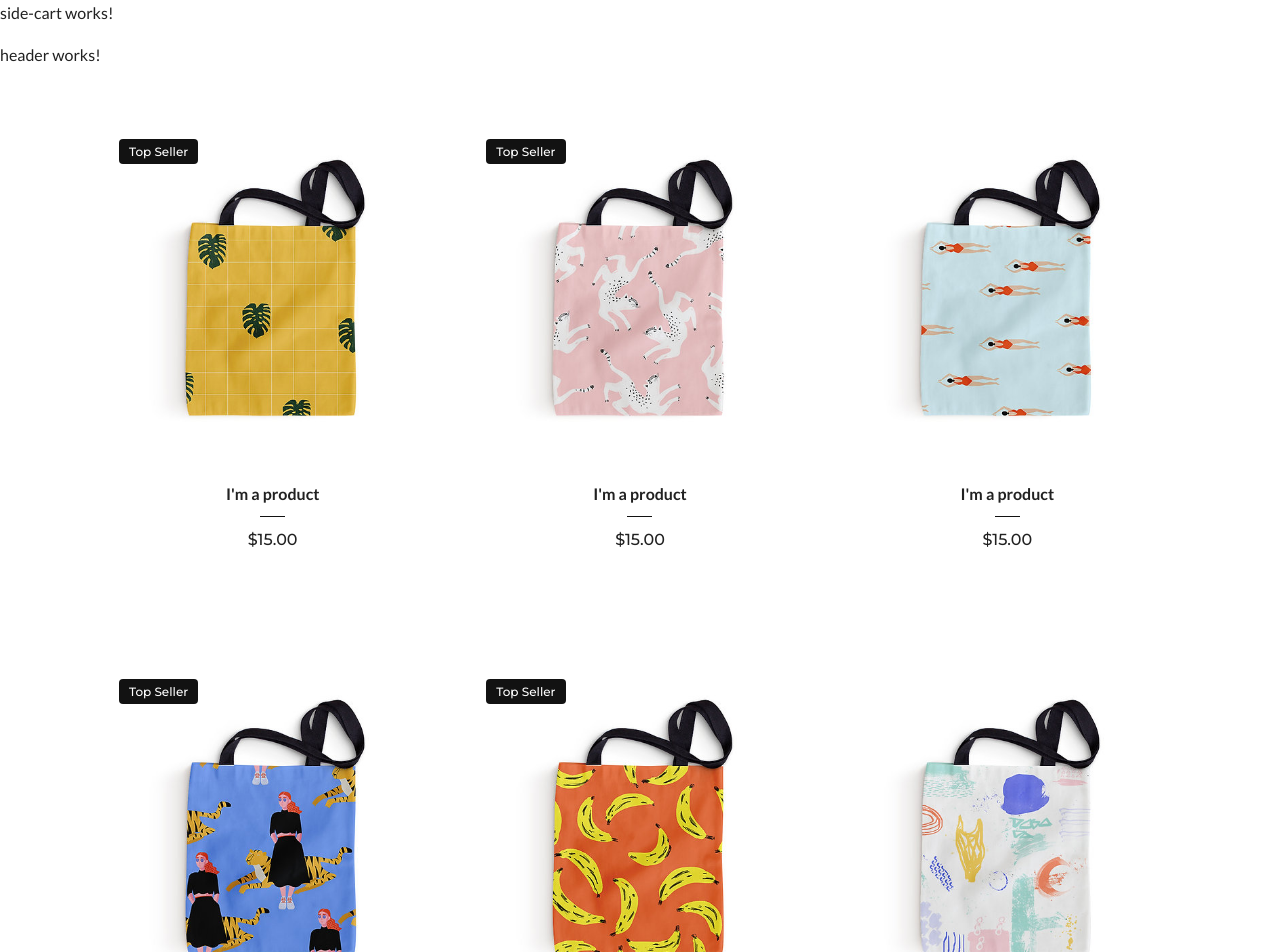
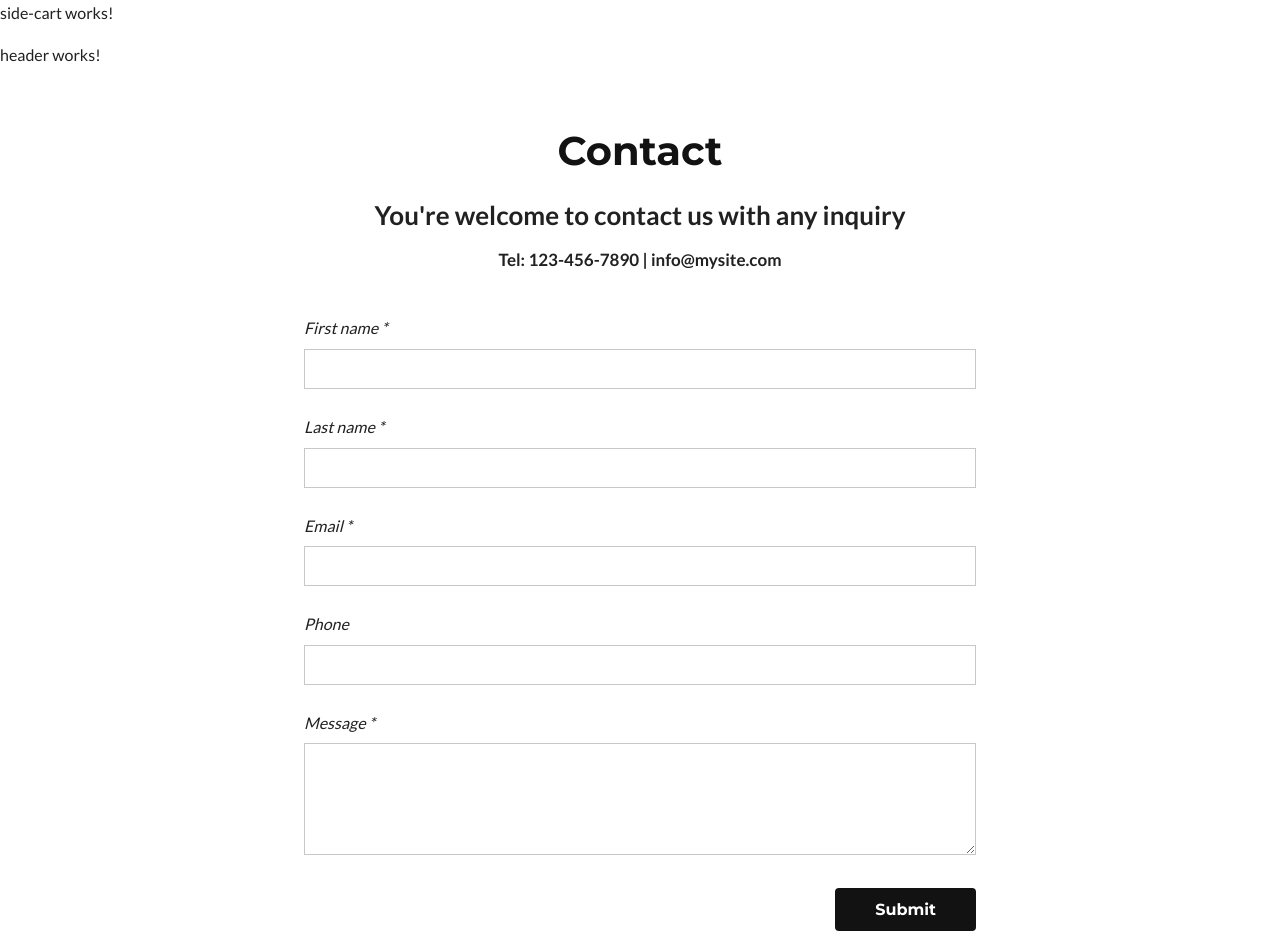
Before and after one commit to Ruska-N/Final-Project-BTU, an Angular app in the folder e-Commerce/: page /contact in a window 1280 px wide. Before the commit this address led to /. Shown: the top 952 px of the page. Built offline with nearby package versions, Linux system fonts and the light colour scheme.

Commit message:
feat(contact): add contact page and form

```diff
--- a/e-Commerce/src/app/app.routes.ts
+++ b/e-Commerce/src/app/app.routes.ts
@@ -2,6 +2,7 @@ import { Routes } from '@angular/router';
 import { ShopPageComponent } from './pages/shop-page/shop-page.component';
 import { ProductDetailsPageComponent } from './pages/product-details-page/product-details-page.component';
 import { GiftCardPageComponent } from './pages/gift-card-page/gift-card-page.component';
+import { ContactPageComponent } from './pages/contact-page/contact-page.component'; // Импортируйте компонент
 
 export const routes: Routes = [
   {
@@ -20,6 +21,11 @@ export const routes: Routes = [
     title: 'eGift Card',
   },
   {
+    path: 'contact',
+    component: ContactPageComponent,
+    title: 'Contact Us',
+  },
+  {
     path: '**',
     redirectTo: '',
   },
--- a/e-Commerce/src/app/pages/contact-page/contact-page.component.css
+++ b/e-Commerce/src/app/pages/contact-page/contact-page.component.css
@@ -0,0 +1,113 @@
+.contact-container {
+    max-width: 800px;
+    margin: 60px auto;
+    padding: 0 5%;
+    font-family: var(--font-headings);
+}
+
+.contact-header {
+    font-weight: 600;
+}
+
+.contact-header h1 {
+    font-family: var(--font-headings);
+    font-size: 40px;
+    margin-bottom: 20px;
+    text-align: center;
+}
+
+.contact-header p {
+    font-size: 26px;
+    margin-bottom: 8px;
+    text-align: center;
+}
+
+.contact-header .p-contacts {
+    line-height: 1.8em;
+    font-size: 17px;
+}
+
+.contact-body {
+    display: flex;
+    margin-top: 40px;
+}
+
+.form-container {
+    flex-grow: 1;
+}
+
+.form-field {
+    margin-bottom: 25px;
+    text-align: left;
+}
+
+.form-field label {
+    display: block;
+    font-family: var(--font-main);
+    font-style: italic;
+    font-size: 16px;
+    margin-bottom: 8px;
+}
+
+.form-field input,
+.form-field textarea {
+    width: 100%;
+    padding: 10px;
+    border: 1px solid var(--color-border);
+    background-color: transparent;
+    font-size: 16px;
+    outline: none;
+}
+
+.form-field input.invalid,
+.form-field textarea.invalid {
+    border-color: #ff5c5c;
+}
+
+.error-message {
+    display: flex;
+    align-items: center;
+    color: #ff5c5c;
+    font-size: 14px;
+    margin-top: 8px;
+}
+
+.error-message svg {
+    margin-right: 8px;
+    min-width: 24px;
+}
+
+.button-container {
+    width: 100%;
+    display: flex;
+    justify-content: end;
+}
+
+.submit-button {
+    background-color: var(--color-black);
+    color: var(--color-white);
+    border: none;
+    border-radius: 4px;
+    padding: 12px 40px;
+    cursor: pointer;
+    font-size: 16px;
+    font-family: var(--font-headings);
+    font-weight: 600;
+    transition: background-color 0.3s ease;
+}
+
+.submit-button:hover {
+    background-color: var(--color-accent-hover);
+}
+
+.social-icons {
+    display: flex;
+    flex-direction: column;
+    gap: 20px;
+    margin-left: 40px;
+}
+
+.social-icons a img {
+    width: 24px;
+    height: 24px;
+}
--- a/e-Commerce/src/app/pages/contact-page/contact-page.component.html
+++ b/e-Commerce/src/app/pages/contact-page/contact-page.component.html
@@ -1 +1,113 @@
-<p>contact-page works!</p>
+<div class="contact-container">
+  <div class="contact-header">
+    <h1>Contact</h1>
+    <p>You're welcome to contact us with any inquiry</p>
+    <p class="p-contacts">
+      Tel: 123-456-7890 <span> | </span> info&#64;mysite.com
+    </p>
+  </div>
+
+  <div class="contact-body">
+    <div class="form-container">
+      <form [formGroup]="contactForm" (ngSubmit)="onSubmit()" novalidate>
+        <div class="form-field">
+          <label for="firstName">First name *</label>
+          <input
+            id="firstName"
+            type="text"
+            formControlName="firstName"
+            [class.invalid]="submitted && firstName?.invalid"
+          />
+          <div
+            class="error-message"
+            *ngIf="submitted && firstName?.errors?.['required']"
+          >
+            <svg viewBox="0 0 24 24" fill="currentColor" width="24" height="24">
+              <path
+                fill-rule="evenodd"
+                d="M11.5,3 C16.187,3 20,6.813 20,11.5 C20,16.187 16.187,20 11.5,20 C6.813,20 3,16.187 3,11.5 C3,6.813 6.813,3 11.5,3 Z M11.5,4 C7.364,4 4,7.364 4,11.5 C4,15.636 7.364,19 11.5,19 C15.636,19 19,15.636 19,11.5 C19,7.364 15.636,4 11.5,4 Z M12,14 L12,15 L11,15 L11,14 L12,14 Z M12,8 L12,13 L11,13 L11,8 L12,8 Z"
+              ></path>
+            </svg>
+            <span>Enter a first name.</span>
+          </div>
+        </div>
+
+        <div class="form-field">
+          <label for="lastName">Last name *</label>
+          <input
+            id="lastName"
+            type="text"
+            formControlName="lastName"
+            [class.invalid]="submitted && lastName?.invalid"
+          />
+          <div
+            class="error-message"
+            *ngIf="submitted && lastName?.errors?.['required']"
+          >
+            <svg viewBox="0 0 24 24" fill="currentColor" width="24" height="24">
+              <path
+                fill-rule="evenodd"
+                d="M11.5,3 C16.187,3 20,6.813 20,11.5 C20,16.187 16.187,20 11.5,20 C6.813,20 3,16.187 3,11.5 C3,6.813 6.813,3 11.5,3 Z M11.5,4 C7.364,4 4,7.364 4,11.5 C4,15.636 7.364,19 11.5,19 C15.636,19 19,15.636 19,11.5 C19,7.364 15.636,4 11.5,4 Z M12,14 L12,15 L11,15 L11,14 L12,14 Z M12,8 L12,13 L11,13 L11,8 L12,8 Z"
+              ></path>
+            </svg>
+            <span>Enter a last name.</span>
+          </div>
+        </div>
+
+        <div class="form-field">
+          <label for="email">Email *</label>
+          <input
+            id="email"
+            type="email"
+            formControlName="email"
+            [class.invalid]="submitted && email?.invalid"
+          />
+          <div class="error-message" *ngIf="submitted && email?.invalid">
+            <svg viewBox="0 0 24 24" fill="currentColor" width="24" height="24">
+              <path
+                fill-rule="evenodd"
+                d="M11.5,3 C16.187,3 20,6.813 20,11.5 C20,16.187 16.187,20 11.5,20 C6.813,20 3,16.187 3,11.5 C3,6.813 6.813,3 11.5,3 Z M11.5,4 C7.364,4 4,7.364 4,11.5 C4,15.636 7.364,19 11.5,19 C15.636,19 19,15.636 19,11.5 C19,7.364 15.636,4 11.5,4 Z M12,14 L12,15 L11,15 L11,14 L12,14 Z M12,8 L12,13 L11,13 L11,8 L12,8 Z"
+              ></path>
+            </svg>
+            <span *ngIf="email?.errors?.['required']"
+              >Enter an email address.</span
+            >
+            <span *ngIf="email?.errors?.['email']"
+              >Enter an email address like example&#64;mysite.com.</span
+            >
+          </div>
+        </div>
+
+        <div class="form-field">
+          <label for="phone">Phone</label>
+          <input id="phone" type="tel" formControlName="phone" />
+        </div>
+
+        <div class="form-field">
+          <label for="message">Message *</label>
+          <textarea
+            id="message"
+            rows="5"
+            formControlName="message"
+            [class.invalid]="submitted && message?.invalid"
+          ></textarea>
+          <div
+            class="error-message"
+            *ngIf="submitted && message?.errors?.['required']"
+          >
+            <svg viewBox="0 0 24 24" fill="currentColor" width="24" height="24">
+              <path
+                fill-rule="evenodd"
+                d="M11.5,3 C16.187,3 20,6.813 20,11.5 C20,16.187 16.187,20 11.5,20 C6.813,20 3,16.187 3,11.5 C3,6.813 6.813,3 11.5,3 Z M11.5,4 C7.364,4 4,7.364 4,11.5 C4,15.636 7.364,19 11.5,19 C15.636,19 19,15.636 19,11.5 C19,7.364 15.636,4 11.5,4 Z M12,14 L12,15 L11,15 L11,14 L12,14 Z M12,8 L12,13 L11,13 L11,8 L12,8 Z"
+              ></path>
+            </svg>
+            <span>Enter a message.</span>
+          </div>
+        </div>
+        <div class="button-container">
+          <button type="submit" class="submit-button">Submit</button>
+        </div>
+      </form>
+    </div>
+  </div>
+</div>
--- a/e-Commerce/src/app/pages/contact-page/contact-page.component.ts
+++ b/e-Commerce/src/app/pages/contact-page/contact-page.component.ts
@@ -1,11 +1,54 @@
 import { Component } from '@angular/core';
+import { CommonModule } from '@angular/common';
+import {
+  ReactiveFormsModule,
+  FormGroup,
+  FormControl,
+  Validators,
+} from '@angular/forms';
 
 @Component({
   selector: 'app-contact-page',
-  imports: [],
+  standalone: true,
+  imports: [CommonModule, ReactiveFormsModule],
   templateUrl: './contact-page.component.html',
-  styleUrl: './contact-page.component.css'
+  styleUrls: ['./contact-page.component.css'],
 })
 export class ContactPageComponent {
+  contactForm = new FormGroup({
+    firstName: new FormControl('', [Validators.required]),
+    lastName: new FormControl('', [Validators.required]),
+    email: new FormControl('', [Validators.required, Validators.email]),
+    phone: new FormControl(''),
+    message: new FormControl('', [Validators.required]),
+  });
 
+  submitted = false;
+
+  get firstName() {
+    return this.contactForm.get('firstName');
+  }
+
+  get lastName() {
+    return this.contactForm.get('lastName');
+  }
+
+  get email() {
+    return this.contactForm.get('email');
+  }
+
+  get message() {
+    return this.contactForm.get('message');
+  }
+
+  onSubmit(): void {
+    this.submitted = true;
+
+    if (this.contactForm.valid) {
+      console.log('Form Submitted!', this.contactForm.value);
+      alert('Your message has been sent!');
+      this.contactForm.reset();
+      this.submitted = false;
+    }
+  }
 }
```
Also changed, not shown: 1 other file (tests, documents, lock files or other folders).
